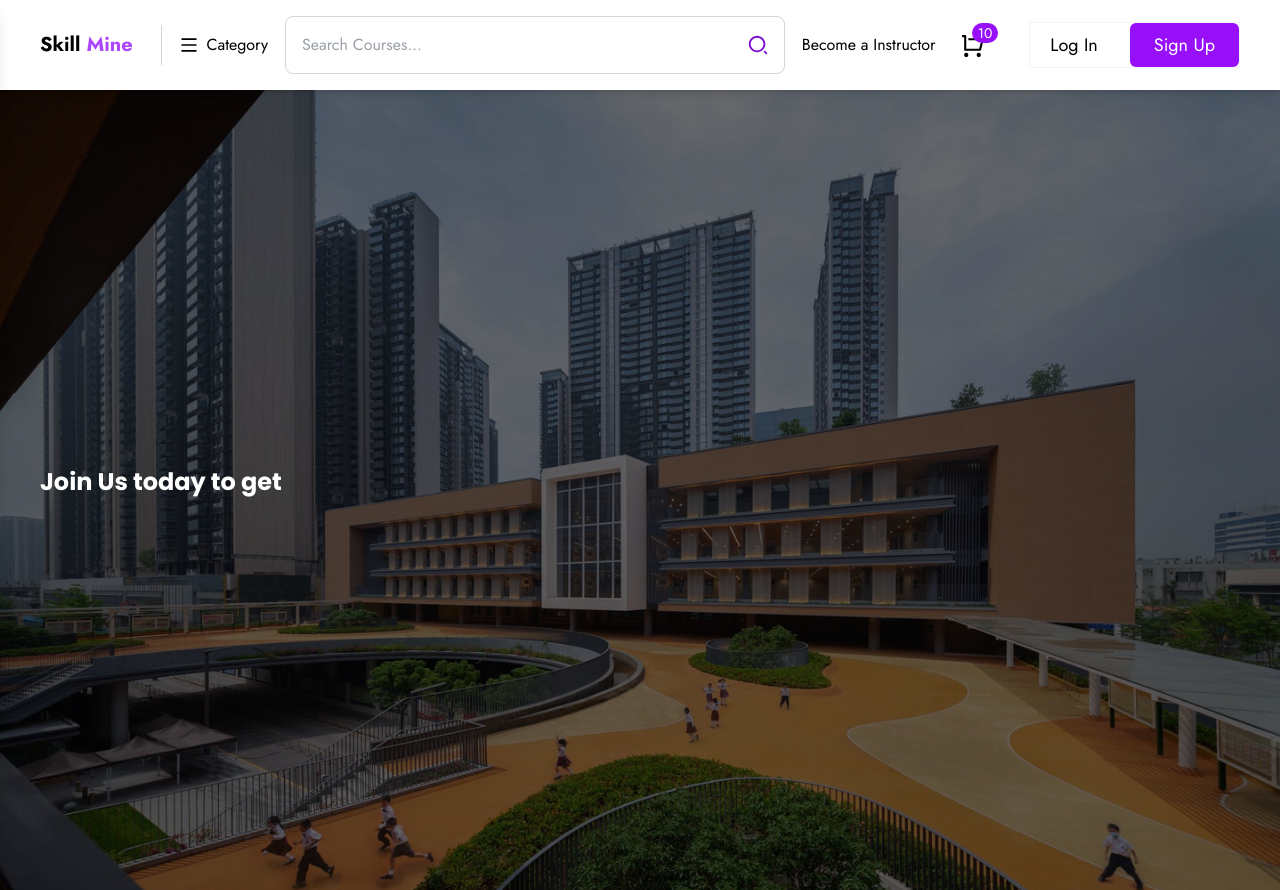
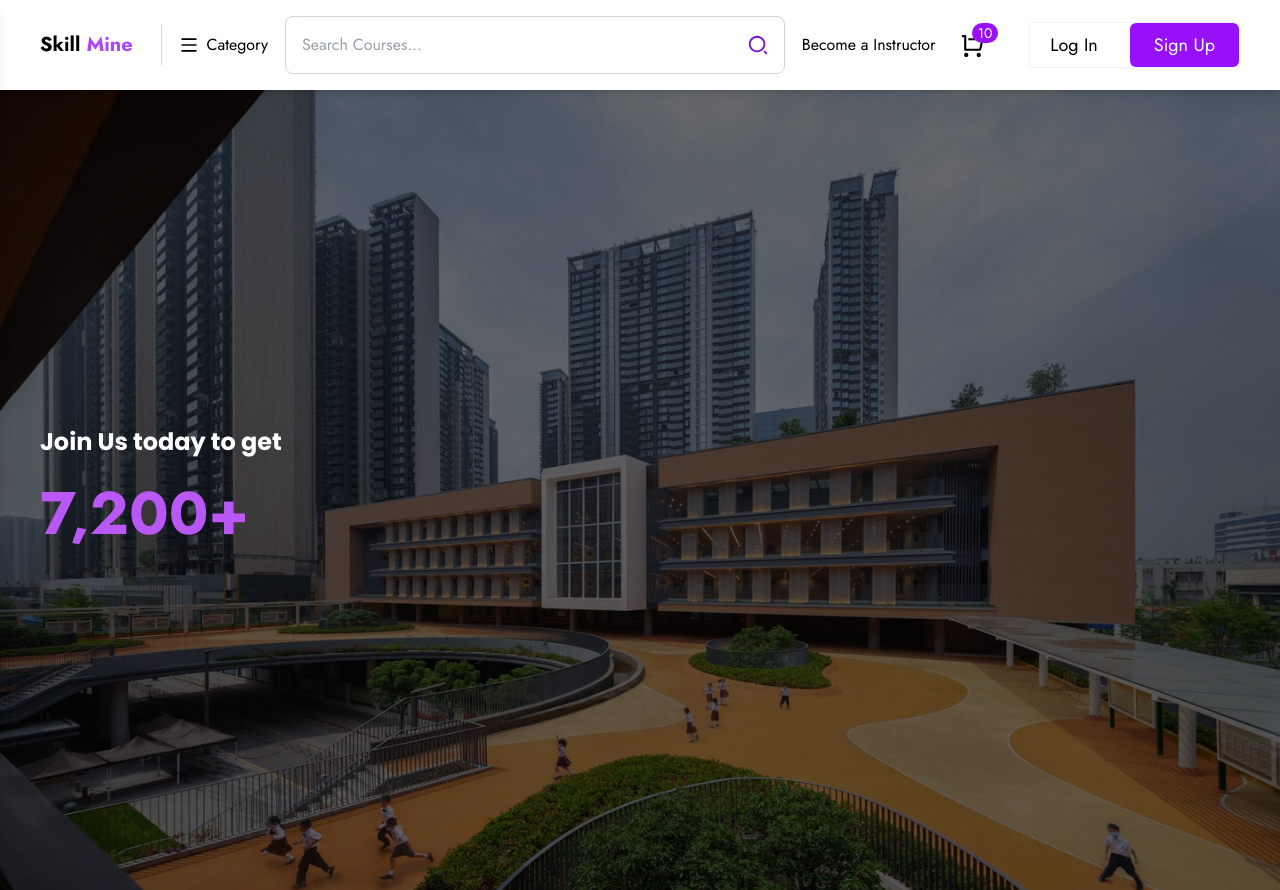
Before and after one commit to Divyadharshana5/Skill-mine, a React (Vite) app: page / in a window 1280 px wide. Built offline with nearby package versions, Linux system fonts and the light colour scheme.

Commit message:
update LandingPages.jsx

```diff
--- a/src/Components/LandingPages.jsx
+++ b/src/Components/LandingPages.jsx
@@ -26,7 +26,9 @@ const LandingPages = () => {
               >
                 Join Us today to get
               </p>
-              <h1 className="text-4xl md:text-5xl lg:text-6xl text-white font-bold max-w-full lg:max-w-[800px] text-balance leading-[50px] md:leading-[80px]"></h1>
+              <h1 className="text-4xl md:text-5xl lg:text-6xl text-white font-bold max-w-full lg:max-w-[800px] text-balance leading-[50px] md:leading-[80px]">
+                <span className="text-[#b958f5]">7,200+</span>
+              </h1>
             </div>
           </div>
         </div>
```
